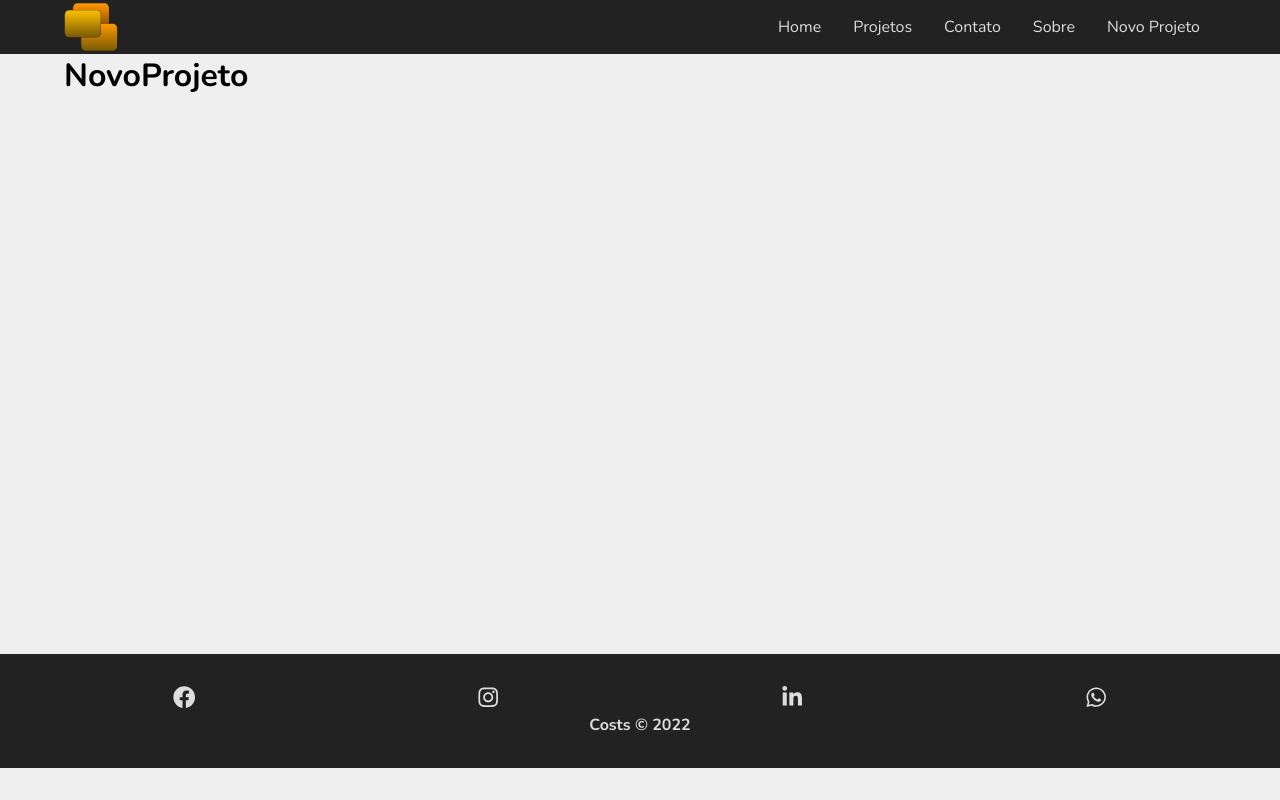
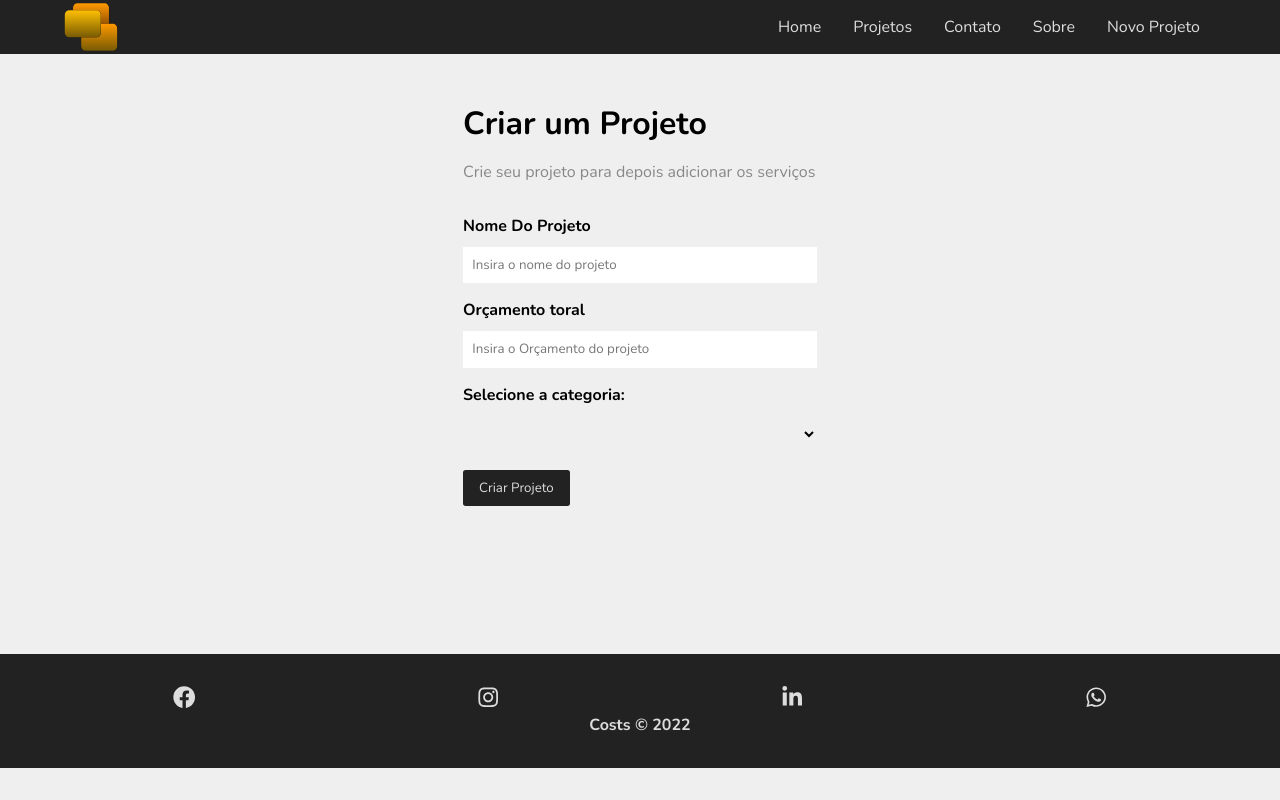
Before and after one commit to ValerioHasman/costsReact, a React (Create React App) app: page /novoprojeto in a window 1280 px wide. Built offline with nearby package versions, Linux system fonts and the light colour scheme.

Commit message:
form do novo projeto criada

```diff
--- /dev/null
+++ b/src/components/form/Input.js
@@ -0,0 +1,12 @@
+import style from './Input.module.css'
+
+function Input ({type, text, name, placeholder, handleOnChange, value}) {
+    return (
+        <div className={style.form_control}>
+            <label htmlFor={name}>{text}</label>
+            <input id={name} name={name} type={type} placeholder={placeholder}/>
+        </div>
+    )
+}
+
+export default Input
--- /dev/null
+++ b/src/components/form/Input.module.css
@@ -0,0 +1,20 @@
+.form_control {
+    display: flex;
+    flex-direction: column;
+    padding-bottom: 1em;
+}
+
+.form_control label {
+    padding-bottom: .6em;
+    font-weight: bold;
+}
+
+.form_control input {
+    padding: .7em;
+    border-radius: 0;
+    border: none;
+}
+
+.form_control input::placeholder {
+    color: #777;
+}
--- /dev/null
+++ b/src/components/form/Select.js
@@ -0,0 +1,17 @@
+import style from './Select.module.css'
+
+function Select({ text, name, options, handleOnChange, value }) {
+    return (
+        <div className={style.form_control}>
+            <label htmlFor={name}>{text}:</label>
+            <select id={name}>
+                <option
+                    disabled
+                    >Seleciona a categoria
+                </option>
+            </select>
+        </div>
+    )
+}
+
+export default Select
--- /dev/null
+++ b/src/components/form/Select.module.css
@@ -0,0 +1,20 @@
+.form_control {
+    display: flex;
+    flex-direction: column;
+    padding-bottom: 1em;
+}
+
+.form_control label {
+    padding-bottom: .6em;
+    font-weight: bold;
+}
+
+.form_control select {
+    padding: .7em;
+    border-radius: 0;
+    border: none;
+}
+
+.form_control select::placeholder {
+    color: #777;
+}
--- /dev/null
+++ b/src/components/form/SubmitButton.js
@@ -0,0 +1,11 @@
+import style from './SubmitButton.module.css'
+
+function SubmitButton ({ text }) {
+    return (
+        <div>
+            <button className={style.btn}>{text}</button>
+        </div>
+    )
+}
+
+export default SubmitButton
--- /dev/null
+++ b/src/components/form/SubmitButton.module.css
@@ -0,0 +1,14 @@
+.btn {
+    background-color: #222;
+    color: #ddd;
+    padding: 0.7em 1.2em;
+    text-decoration: none;
+    transition: 0.5s;
+    cursor: pointer;
+    border: none;
+    border-radius: 0.2em;
+}
+
+.btn:hover {
+    color: #fb3;
+}
--- a/src/components/pages/Home.module.css
+++ b/src/components/pages/Home.module.css
@@ -19,4 +19,6 @@
 .home_container img{
     width: 80%;
     margin: 3em 0;
+    max-height: 450px;
+    max-width: 527px;
 }
--- a/src/components/pages/NovoProjeto.js
+++ b/src/components/pages/NovoProjeto.js
@@ -1,5 +1,14 @@
+import ProjetoForm from '../projeto/ProjetoForm'
+import style from './NovoProjeto.module.css'
+
 function NovoProjeto () {
-    return <h1>NovoProjeto</h1>
+    return (
+        <div className={style.novoprojeto_container}>
+            <h1>Criar um Projeto</h1>
+            <p>Crie seu projeto para depois adicionar os serviços</p>
+            <ProjetoForm testoBotao='Criar Projeto' />
+        </div>
+    )
 }
 
 export default NovoProjeto
--- /dev/null
+++ b/src/components/pages/NovoProjeto.module.css
@@ -0,0 +1,13 @@
+.novoprojeto_container {
+    width: 450px;
+    margin: 0 auto;
+    padding: 3em;
+}
+
+.novoprojeto_container h1 {
+    margin-bottom: 0.5em;
+}
+
+.novoprojeto_container p {
+    color: #888;
+}
--- /dev/null
+++ b/src/components/projeto/Projeto.module.css
@@ -0,0 +1,4 @@
+.form {
+    width: 100%;
+    margin: 2em 0;
+}
--- /dev/null
+++ b/src/components/projeto/ProjetoForm.js
@@ -0,0 +1,30 @@
+import Input from '../form/Input'
+import Select from '../form/Select'
+import SubmitButton from '../form/SubmitButton'
+import style from './Projeto.module.css'
+
+function ProjetoForm ({testoBotao}) {
+    return (
+        <form className={style.form}>
+            <Input
+                type="text"
+                text="Nome Do Projeto"
+                name="nome"
+                placeholder="Insira o nome do projeto"
+            />
+            <Input
+                type="number"
+                text="Orçamento toral"
+                name="orcamento"
+                placeholder="Insira o Orçamento do projeto"
+            />
+            <Select
+                text="Selecione a categoria"
+                name="categoria_id"
+            />
+            <SubmitButton text={testoBotao} />
+        </form>
+    )
+}
+
+export default ProjetoForm
```
